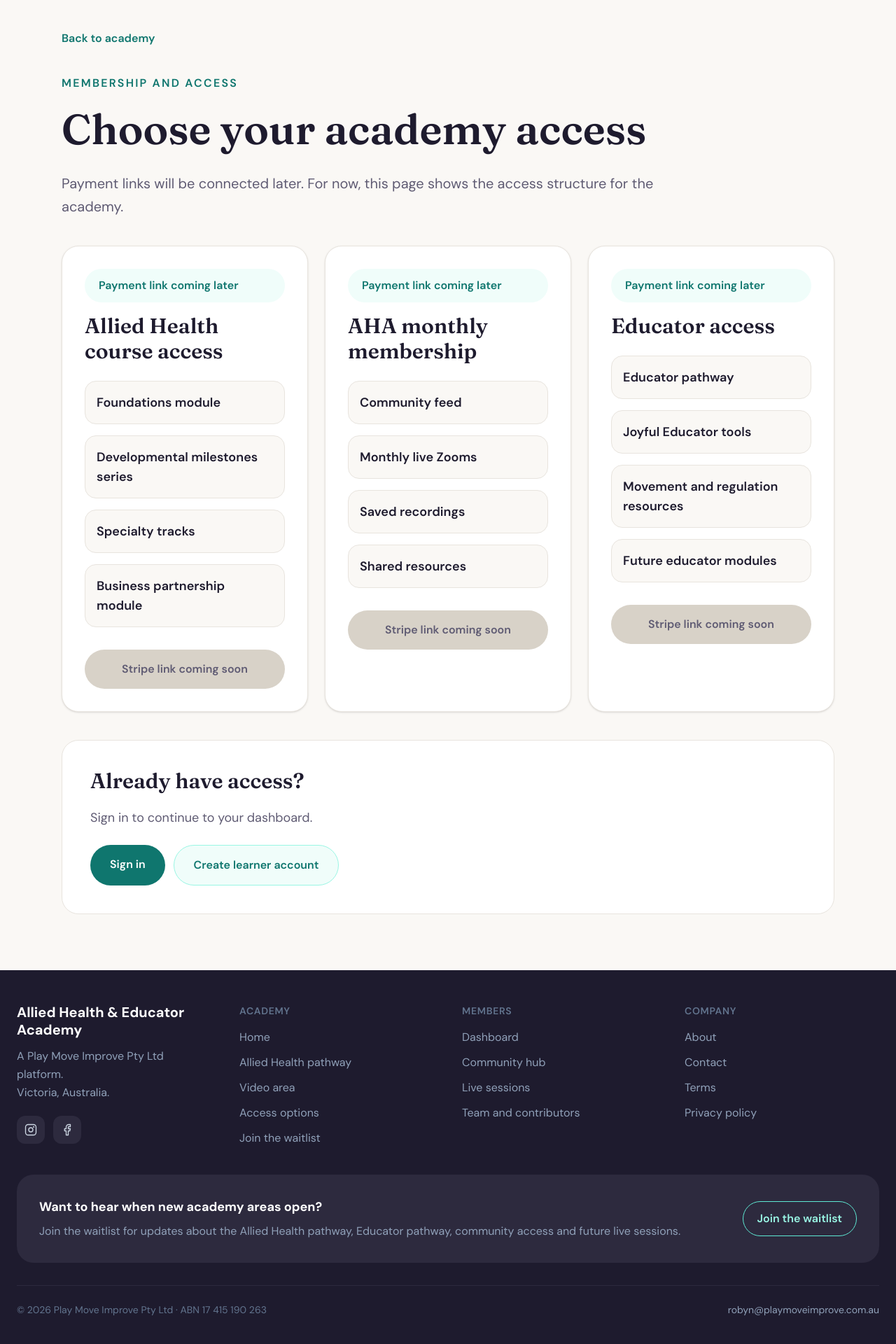
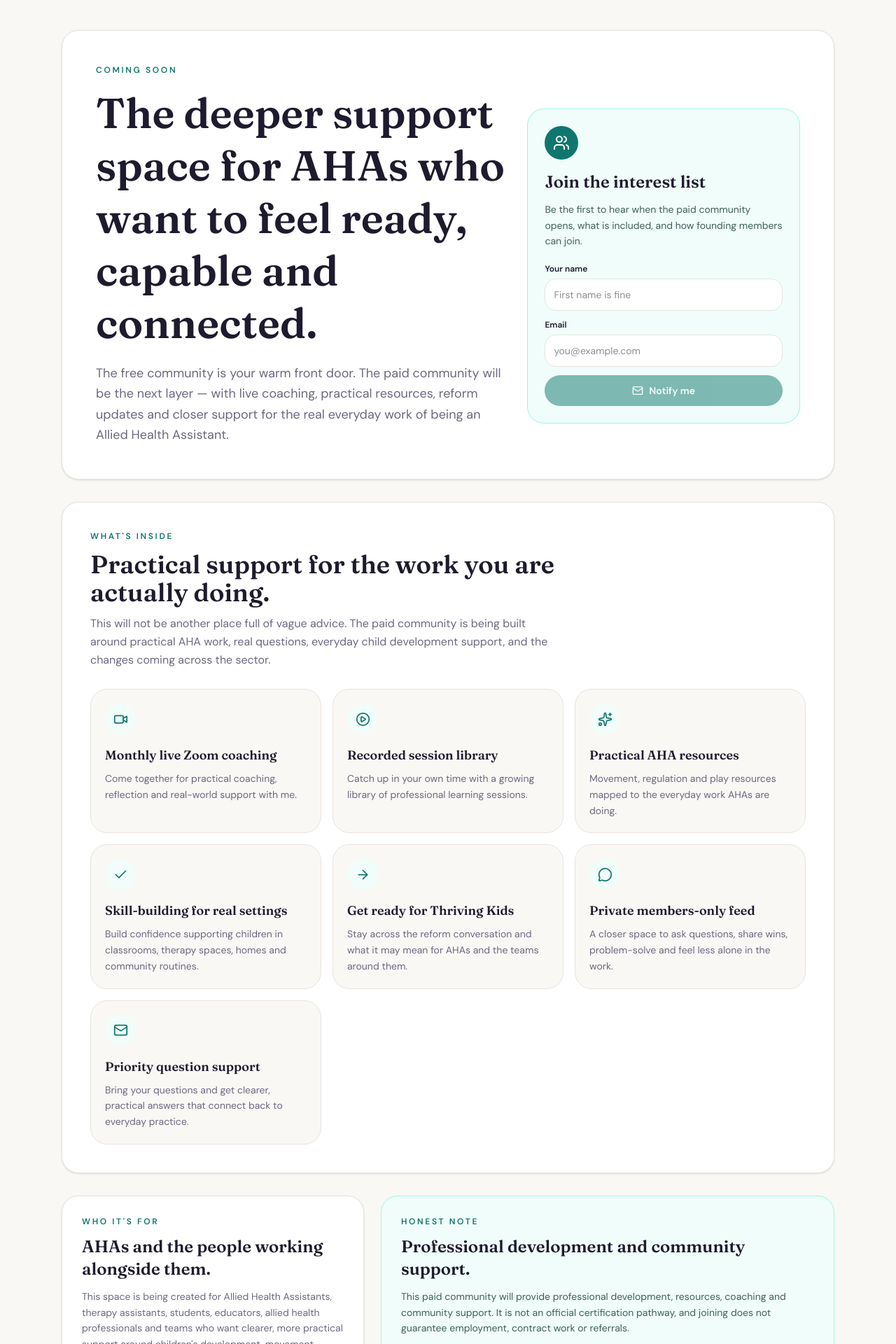
Before and after one commit to developmentalhub/allied-health-assistant-course, a Next.js app: page /subscribe in a window 1280 px wide. Shown: the part 200-2120 px from the top of the page at 70% size. Built offline with nearby package versions, Linux system fonts and the light colour scheme; no server answers.

Commit message:
Add subscribe waitlist page

```diff
--- a/app/subscribe/page.tsx
+++ b/app/subscribe/page.tsx
@@ -1,125 +1,326 @@
-import Link from "next/link";
+"use client";
 
-const accessOptions = [
+import { useMemo, useState } from "react";
+import {
+  ArrowRight,
+  Check,
+  Loader2,
+  Mail,
+  MessageCircle,
+  PlayCircle,
+  Sparkles,
+  Users,
+  Video,
+} from "lucide-react";
+import { createClient } from "@/utils/supabase/client";
+
+const FEATURES = [
   {
-    title: "Allied Health course access",
-    status: "Payment link coming later",
-    details: [
-      "Foundations module",
-      "Developmental milestones series",
-      "Specialty tracks",
-      "Business partnership module",
-    ],
+    title: "Monthly live Zoom coaching",
+    description:
+      "Come together for practical coaching, reflection and real-world support with me.",
+    icon: Video,
   },
   {
-    title: "AHA monthly membership",
-    status: "Payment link coming later",
-    details: [
-      "Community feed",
-      "Monthly live Zooms",
-      "Saved recordings",
-      "Shared resources",
-    ],
+    title: "Recorded session library",
+    description:
+      "Catch up in your own time with a growing library of professional learning sessions.",
+    icon: PlayCircle,
   },
   {
-    title: "Educator access",
-    status: "Payment link coming later",
-    details: [
-      "Educator pathway",
-      "Joyful Educator tools",
-      "Movement and regulation resources",
-      "Future educator modules",
-    ],
+    title: "Practical AHA resources",
+    description:
+      "Movement, regulation and play resources mapped to the everyday work AHAs are doing.",
+    icon: Sparkles,
+  },
+  {
+    title: "Skill-building for real settings",
+    description:
+      "Build confidence supporting children in classrooms, therapy spaces, homes and community routines.",
+    icon: Check,
+  },
+  {
+    title: "Get ready for Thriving Kids",
+    description:
+      "Stay across the reform conversation and what it may mean for AHAs and the teams around them.",
+    icon: ArrowRight,
+  },
+  {
+    title: "Private members-only feed",
+    description:
+      "A closer space to ask questions, share wins, problem-solve and feel less alone in the work.",
+    icon: MessageCircle,
+  },
+  {
+    title: "Priority question support",
+    description:
+      "Bring your questions and get clearer, practical answers that connect back to everyday practice.",
+    icon: Mail,
   },
 ];
 
-export default function SubscribePage() {
+export default function PaidCommunityComingSoon() {
+  const supabase = useMemo(() => createClient(), []);
+
+  const [form, setForm] = useState({
+    name: "",
+    email: "",
+  });
+
+  const [submitting, setSubmitting] = useState(false);
+  const [submitted, setSubmitted] = useState(false);
+  const [errorMessage, setErrorMessage] = useState("");
+
+  const validEmail = /\S+@\S+\.\S+/.test(form.email);
+  const canSubmit = Boolean(form.name.trim() && validEmail);
+
+  const updateForm = (key, value) => {
+    setForm((current) => ({
+      ...current,
+      [key]: value,
+    }));
+  };
+
+  const submitWaitlist = async () => {
+    setErrorMessage("");
+
+    if (!canSubmit) {
+      setErrorMessage("Please add your name and a valid email address.");
+      return;
+    }
+
+    setSubmitting(true);
+
+    const cleanForm = {
+      name: form.name.trim(),
+      email: form.email.trim(),
+    };
+
+    const { error } = await supabase.from("paid_waitlist").insert(cleanForm);
+
+    setSubmitting(false);
+
+    if (error) {
+      console.error("PAID WAITLIST INSERT ERROR:", error);
+      setErrorMessage(error.message || "Something went wrong. Please try again.");
+      return;
+    }
+
+    setSubmitted(true);
+    setForm({
+      name: "",
+      email: "",
+    });
+  };
+
   return (
     <main className="min-h-screen bg-[#faf8f5] text-[#1e1b2e]">
       <section className="mx-auto max-w-6xl px-6 py-14 md:py-20">
-        <div className="mb-10">
-          <Link
-            href="/"
-            className="text-base font-semibold text-[#0f766e] hover:underline"
-          >
-            Back to academy
-          </Link>
+        {/* Hero */}
+        <div className="mb-8 rounded-3xl border border-[#e8e4de] bg-white p-8 shadow-sm md:p-12">
+          <p className="mb-4 text-xs font-semibold uppercase tracking-[0.22em] text-[#0f766e]">
+            Coming soon
+          </p>
+
+          <div className="grid gap-8 lg:grid-cols-[1.2fr_0.8fr] lg:items-center">
+            <div>
+              <h1 className="mb-5 max-w-3xl text-4xl font-bold leading-tight md:text-6xl">
+                The deeper support space for AHAs who want to feel ready,
+                capable and connected.
+              </h1>
+
+              <p className="max-w-2xl text-base leading-relaxed text-[#6b6880] md:text-lg">
+                The free community is your warm front door. The paid community
+                will be the next layer — with live coaching, practical resources,
+                reform updates and closer support for the real everyday work of
+                being an Allied Health Assistant.
+              </p>
             </div>
 
-        <header className="mb-10 max-w-4xl">
-          <p className="mb-4 text-base font-semibold uppercase tracking-[0.14em] text-[#0f766e]">
-            Membership and access
+            <div className="rounded-3xl border border-[#99f6e4] bg-[#f0fdfa] p-6">
+              <div className="mb-4 flex h-12 w-12 items-center justify-center rounded-full bg-[#0f766e] text-white">
+                <Users size={24} />
+              </div>
+
+              <h2 className="mb-3 text-2xl font-bold">Join the interest list</h2>
+
+              <p className="mb-5 text-sm leading-relaxed text-[#3f5f5a]">
+                Be the first to hear when the paid community opens, what is
+                included, and how founding members can join.
               </p>
 
-          <h1 className="mb-6 text-4xl font-bold leading-tight md:text-6xl">
-            Choose your academy access
-          </h1>
+              {submitted ? (
+                <div className="rounded-3xl border border-[#99f6e4] bg-white p-5">
+                  <div className="mb-3 flex h-11 w-11 items-center justify-center rounded-full bg-[#0f766e] text-white">
+                    <Check size={22} />
+                  </div>
 
-          <p className="text-xl leading-relaxed text-[#5f5b73]">
-            Payment links will be connected later. For now, this page shows the access structure for the academy.
+                  <h3 className="mb-2 text-lg font-bold">You&apos;re on the list.</h3>
+
+                  <p className="text-sm leading-relaxed text-[#6b6880]">
+                    Thank you — I&apos;ll let you know when the paid community is
+                    ready to open.
                   </p>
-        </header>
+                </div>
+              ) : (
+                <div className="space-y-3">
+                  {errorMessage ? (
+                    <div className="rounded-2xl border border-red-200 bg-red-50 p-3 text-sm text-red-700">
+                      {errorMessage}
+                    </div>
+                  ) : null}
 
-        <div className="grid gap-6 lg:grid-cols-3">
-          {accessOptions.map((option) => (
-            <article
-              key={option.title}
-              className="rounded-3xl border border-[#e8e4de] bg-white p-8 shadow-sm"
-            >
-              <p className="mb-4 rounded-full bg-[#f0fdfa] px-5 py-3 text-base font-semibold text-[#0f766e]">
-                {option.status}
-              </p>
+                  <div>
+                    <label className="mb-1.5 block text-xs font-semibold">
+                      Your name
+                    </label>
+                    <input
+                      value={form.name}
+                      onChange={(event) => updateForm("name", event.target.value)}
+                      placeholder="First name is fine"
+                      className="w-full rounded-2xl border border-[#e8e4de] bg-white p-3 text-sm outline-none transition focus:border-[#0f766e]"
+                    />
+                  </div>
 
-              <h2 className="mb-6 text-3xl font-bold">
-                {option.title}
-              </h2>
-
-              <div className="mb-8 space-y-4">
-                {option.details.map((detail) => (
-                  <div
-                    key={detail}
-                    className="rounded-2xl border border-[#e8e4de] bg-[#faf8f5] p-4 text-lg font-semibold text-[#1e1b2e]"
-                  >
-                    {detail}
-                  </div>
-                ))}
+                  <div>
+                    <label className="mb-1.5 block text-xs font-semibold">
+                      Email
+                    </label>
+                    <input
+                      type="email"
+                      value={form.email}
+                      onChange={(event) => updateForm("email", event.target.value)}
+                      placeholder="you@example.com"
+                      className="w-full rounded-2xl border border-[#e8e4de] bg-white p-3 text-sm outline-none transition focus:border-[#0f766e]"
+                    />
                   </div>
 
                   <button
                     type="button"
-                disabled
-                className="w-full rounded-full bg-[#d8d2c8] px-6 py-4 text-base font-semibold text-[#5f5b73] disabled:cursor-not-allowed"
+                    onClick={submitWaitlist}
+                    disabled={submitting || !canSubmit}
+                    className="flex w-full items-center justify-center gap-2 rounded-full bg-[#0f766e] px-5 py-3 text-sm font-semibold text-white transition hover:bg-[#0d6962] disabled:cursor-not-allowed disabled:opacity-50"
                   >
-                Stripe link coming soon
+                    {submitting ? (
+                      <Loader2 size={16} className="animate-spin" />
+                    ) : (
+                      <Mail size={16} />
+                    )}
+                    {submitting ? "Adding you…" : "Notify me"}
                   </button>
-            </article>
-          ))}
+                </div>
+              )}
+            </div>
+          </div>
         </div>
 
-        <section className="mt-10 rounded-3xl border border-[#e8e4de] bg-white p-8 md:p-10">
-          <h2 className="mb-5 text-3xl font-bold">
-            Already have access?
+        {/* What's inside */}
+        <section className="mb-8 rounded-3xl border border-[#e8e4de] bg-white p-8 shadow-sm md:p-10">
+          <div className="mb-7 max-w-2xl">
+            <p className="mb-3 text-xs font-semibold uppercase tracking-[0.22em] text-[#0f766e]">
+              What&apos;s inside
+            </p>
+
+            <h2 className="mb-3 text-3xl font-bold md:text-4xl">
+              Practical support for the work you are actually doing.
             </h2>
 
-          <p className="mb-6 text-lg leading-relaxed text-[#5f5b73]">
-            Sign in to continue to your dashboard.
+            <p className="text-base leading-relaxed text-[#6b6880]">
+              This will not be another place full of vague advice. The paid
+              community is being built around practical AHA work, real questions,
+              everyday child development support, and the changes coming across
+              the sector.
+            </p>
+          </div>
+
+          <div className="grid gap-4 md:grid-cols-2 lg:grid-cols-3">
+            {FEATURES.map((feature) => {
+              const Icon = feature.icon;
+
+              return (
+                <article
+                  key={feature.title}
+                  className="rounded-3xl border border-[#e8e4de] bg-[#faf8f5] p-5"
+                >
+                  <div className="mb-4 flex h-11 w-11 items-center justify-center rounded-full bg-[#f0fdfa] text-[#0f766e]">
+                    <Icon size={21} />
+                  </div>
+
+                  <h3 className="mb-2 text-lg font-bold">{feature.title}</h3>
+
+                  <p className="text-sm leading-relaxed text-[#6b6880]">
+                    {feature.description}
+                  </p>
+                </article>
+              );
+            })}
+          </div>
+        </section>
+
+        {/* Who it's for */}
+        <section className="mb-8 grid gap-6 lg:grid-cols-[0.8fr_1.2fr]">
+          <div className="rounded-3xl border border-[#e8e4de] bg-white p-7 shadow-sm">
+            <p className="mb-3 text-xs font-semibold uppercase tracking-[0.22em] text-[#0f766e]">
+              Who it&apos;s for
             </p>
 
-          <div className="flex flex-wrap gap-3">
-            <Link
-              href="/login?redirect=/dashboard"
-              className="rounded-full bg-[#0f766e] px-7 py-4 text-base font-semibold text-white transition hover:bg-[#0d6962]"
+            <h2 className="mb-3 text-2xl font-bold">
+              AHAs and the people working alongside them.
+            </h2>
+
+            <p className="text-sm leading-relaxed text-[#6b6880]">
+              This space is being created for Allied Health Assistants, therapy
+              assistants, students, educators, allied health professionals and
+              teams who want clearer, more practical support around children&apos;s
+              development, movement, regulation and play.
+            </p>
+          </div>
+
+          <div className="rounded-3xl border border-[#99f6e4] bg-[#f0fdfa] p-7">
+            <p className="mb-3 text-xs font-semibold uppercase tracking-[0.22em] text-[#0f766e]">
+              Honest note
+            </p>
+
+            <h2 className="mb-3 text-2xl font-bold">
+              Professional development and community support.
+            </h2>
+
+            <p className="text-sm leading-relaxed text-[#3f5f5a]">
+              This paid community will provide professional development,
+              resources, coaching and community support. It is not an official
+              certification pathway, and joining does not guarantee employment,
+              contract work or referrals.
+            </p>
+          </div>
+        </section>
+
+        {/* Bottom CTA */}
+        <section className="rounded-3xl border border-[#e8e4de] bg-white p-8 text-center shadow-sm md:p-10">
+          <p className="mb-3 text-xs font-semibold uppercase tracking-[0.22em] text-[#0f766e]">
+            Want to know when it opens?
+          </p>
+
+          <h2 className="mx-auto mb-4 max-w-2xl text-3xl font-bold md:text-4xl">
+            Add your name now and I&apos;ll keep you in the loop.
+          </h2>
+
+          <p className="mx-auto mb-6 max-w-2xl text-base leading-relaxed text-[#6b6880]">
+            You can stay in the free community at /join, and add your name here
+            if you are interested in the deeper paid support space when it is
+            ready.
+          </p>
+
+          <a
+            href="#"
+            onClick={(event) => {
+              event.preventDefault();
+              window.scrollTo({ top: 0, behavior: "smooth" });
+            }}
+            className="inline-flex items-center justify-center gap-2 rounded-full bg-[#0f766e] px-6 py-3 text-sm font-semibold text-white transition hover:bg-[#0d6962]"
           >
-              Sign in
-            </Link>
-
-            <Link
-              href="/signup"
-              className="rounded-full border border-[#99f6e4] bg-[#f0fdfa] px-7 py-4 text-base font-semibold text-[#0f766e] transition hover:bg-[#ccfbf1]"
-            >
-              Create learner account
-            </Link>
-          </div>
+            Join the waitlist
+            <ArrowRight size={16} />
+          </a>
         </section>
       </section>
     </main>
--- /dev/null
+++ b/utils/supabase/client.js
@@ -0,0 +1,10 @@
+import { createBrowserClient } from "@supabase/ssr";
+
+export function createClient() {
+  console.log("SUPABASE URL:", process.env.NEXT_PUBLIC_SUPABASE_URL);
+
+  return createBrowserClient(
+    process.env.NEXT_PUBLIC_SUPABASE_URL,
+    process.env.NEXT_PUBLIC_SUPABASE_ANON_KEY
+  );
+}
```
Lines whose indentation alone changed are shown as unchanged.
